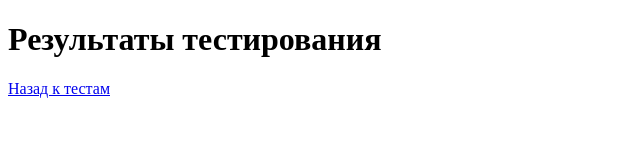
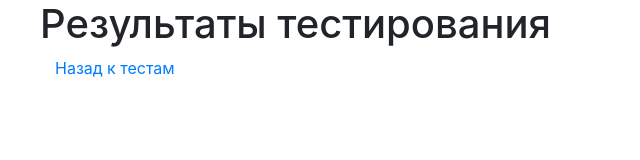
Before and after one commit to mazation/electronPraktika, an Electron app: page results.html in a window 800 px wide. Shown: the whole page, without its empty margins (0-640 px from the left). Drawn offline with nearby package versions, Linux system fonts and the light colour scheme; no server answers.

Commit message:
Added bootstrap link

```diff
--- a/results.html
+++ b/results.html
@@ -4,6 +4,7 @@
     <meta charset="UTF-8">
     <meta name="viewport" content="width=device-width, initial-scale=1.0">
     <meta http-equiv="X-UA-Compatible" content="ie=edge">
+    <link rel="stylesheet" href="https://stackpath.bootstrapcdn.com/bootstrap/4.3.1/css/bootstrap.min.css" integrity="sha384-ggOyR0iXCbMQv3Xipma34MD+dH/1fQ784/j6cY/iJTQUOhcWr7x9JvoRxT2MZw1T" crossorigin="anonymous">
     <title>Результаты</title>
 </head>
 <body>
```
Also changed, not shown: test.html (+1 -1 lines).
